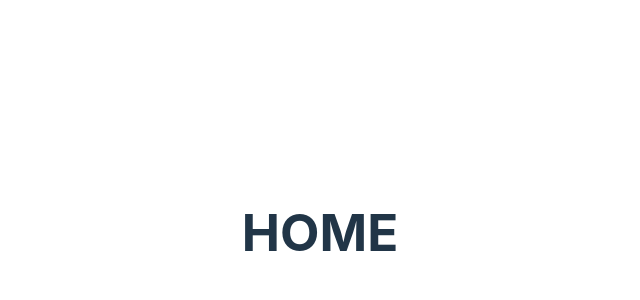
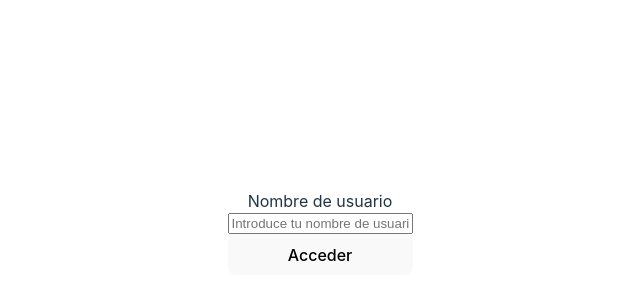
Before and after one commit to Lopez10/tres-en-raya-app, a React (Vite) app: page / in a window 1280 px wide. Shown: the part 168-468 px from the top of the page, without its empty margins (320-960 px from the left). Built offline with nearby package versions, Linux system fonts and the light colour scheme.

Commit message:
Modify className by style

```diff
--- a/src/App.tsx
+++ b/src/App.tsx
@@ -1,5 +1,6 @@
 import './App.css'
 import { Route, BrowserRouter as Router, Routes } from 'react-router-dom'
+import { Home } from './pages/Home'
 
 function App() {
 
@@ -7,7 +8,7 @@ function App() {
     <div>
       <Router>
         <Routes>
-          <Route path='/' element={<h1>HOME</h1>} />
+          <Route path='/' element={<Home />} />
           <Route path='/ranking' element={<h1>RANKING</h1>} />
           <Route path='/game' element={<h1>GAME</h1>} />
         </Routes>
--- a/src/components/form/Form.tsx
+++ b/src/components/form/Form.tsx
@@ -1,25 +1,26 @@
+import { CSSProperties } from "react"
 import { FormSubmit } from "./FormSubmit"
 
 export function Form({
     children,
     onSubmit,
-    className,
-    submitClassName,
+    style,
+    submitStyle,
     submitLabel,
     id,
 }: {
     children: JSX.Element | JSX.Element[]
     onSubmit: (event: React.FormEvent<HTMLFormElement>) => void
-    className?: string
-    submitClassName?: string
+    style?: CSSProperties
+    submitStyle?: CSSProperties
     submitLabel?: string
     id?: string
 }): JSX.Element {
     return (
-        <form className={className} onSubmit={onSubmit} id={id}>
+        <form style={style} onSubmit={onSubmit} id={id}>
             {children}
             <FormSubmit
-                className={submitClassName}
+                style={submitStyle}
                 label={submitLabel}
             />
         </form>
--- a/src/components/form/FormSubmit.tsx
+++ b/src/components/form/FormSubmit.tsx
@@ -1,14 +1,16 @@
+import { CSSProperties } from "react"
+
 export function FormSubmit({
     label = 'Enviar',
-    className
+    style
 }: {
     label?: string
-    className?: string
+    style?: CSSProperties
 }): JSX.Element {
     return (
         <button
             type="submit"
-            className={className}
+            style={style}
         >
             {label}
         </button>
--- a/src/components/form/InputWithLabel.tsx
+++ b/src/components/form/InputWithLabel.tsx
@@ -1,3 +1,5 @@
+import { CSSProperties } from "react"
+
 export function Input({
     label,
     name,
@@ -5,7 +7,7 @@ export function Input({
     onChange,
     type,
     placeholder,
-    className,
+    style,
     id,
     disabled,
     required
@@ -16,7 +18,7 @@ export function Input({
     onChange: (event: React.ChangeEvent<HTMLInputElement>) => void
     type?: string
     placeholder?: string
-    className?: string
+    style?: CSSProperties
     id?: string
     disabled?: boolean
     required?: boolean
@@ -30,7 +32,7 @@ export function Input({
                 onChange={onChange}
                 type={type}
                 placeholder={placeholder}
-                className={className}
+                style={style}
                 id={id}
                 disabled={disabled}
                 required={required}
--- a/src/components/new-player-form/NewPlayerForm.tsx
+++ b/src/components/new-player-form/NewPlayerForm.tsx
@@ -12,7 +12,11 @@ export function NewPlayerForm({
         setUsername(event.target.value);
     }
     return (
-        <Form onSubmit={onSubmit} submitLabel="Acceder">
+        <Form onSubmit={onSubmit} submitLabel="Acceder" style={{
+            display: "flex",
+            flexDirection: "column",
+            justifyContent: "center",
+        }}>
             <Input
                 label="Nombre de usuario"
                 type="text"
--- /dev/null
+++ b/src/pages/Home.tsx
@@ -0,0 +1,9 @@
+import { NewPlayerForm } from "../components/new-player-form/NewPlayerForm";
+
+export function Home(): JSX.Element {
+    return (
+        <div>
+            <NewPlayerForm onSubmit={() => { }} />
+        </div>
+    )
+}
```
